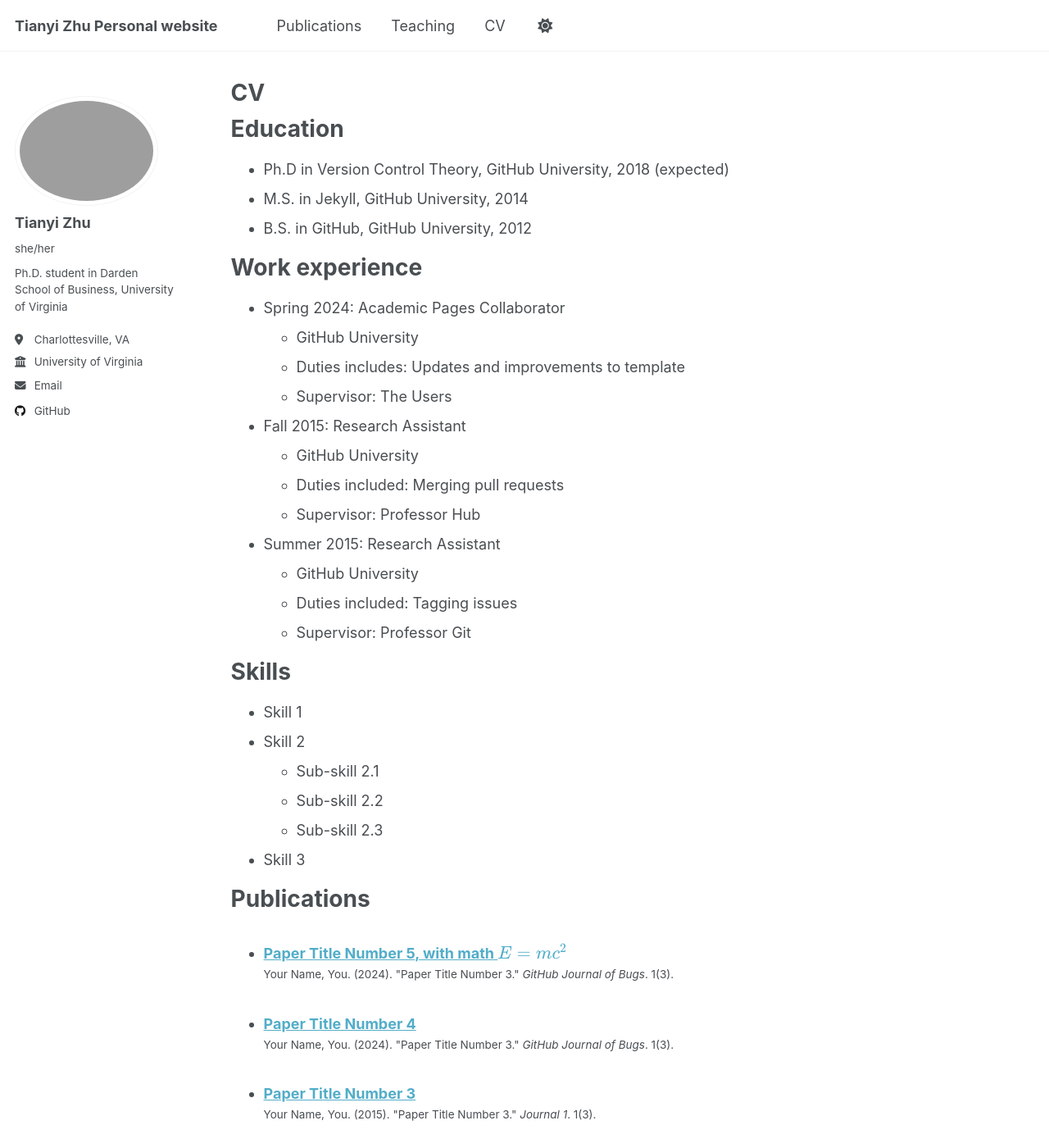
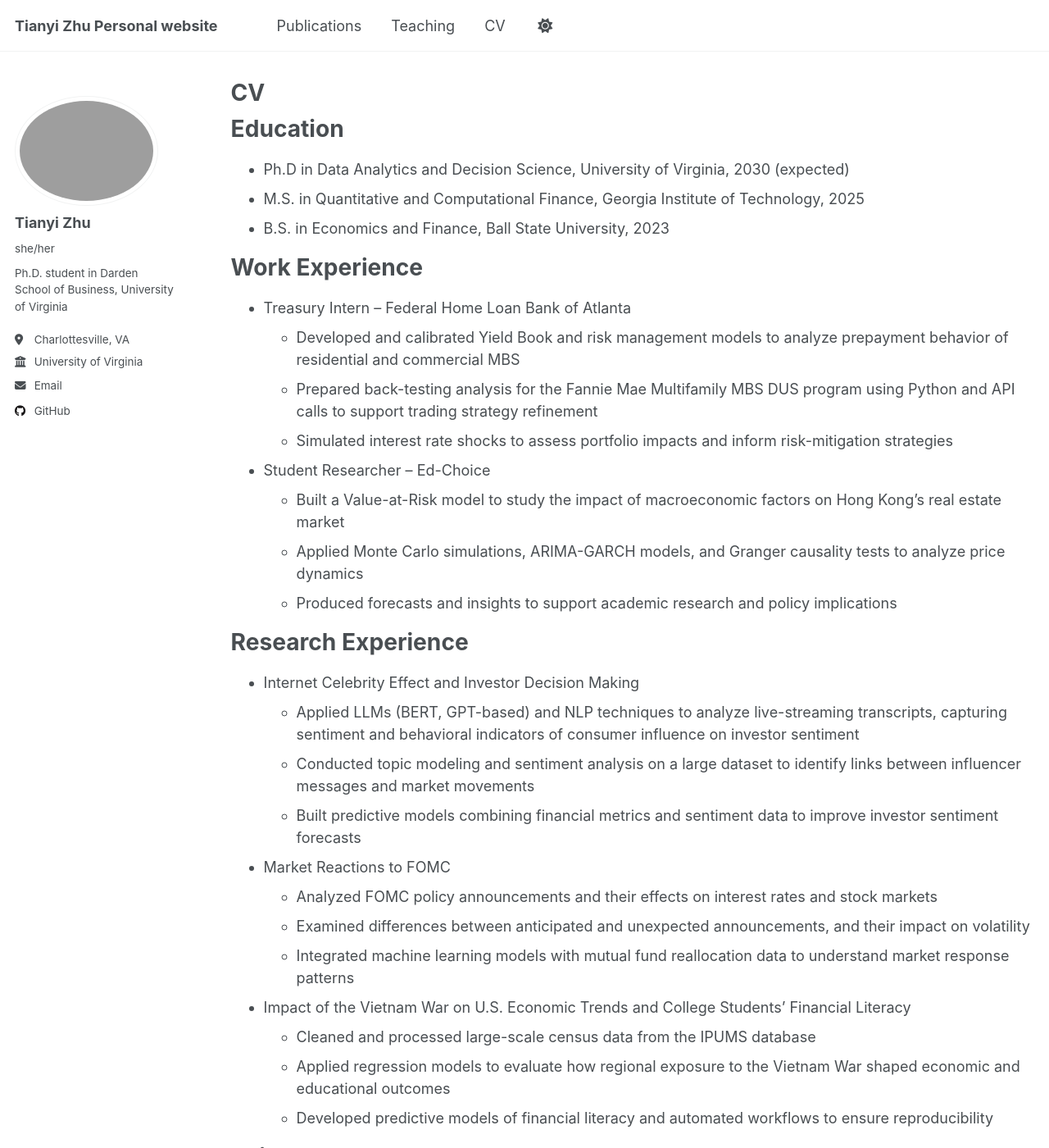
Before and after one commit to TianyiZ0829/TianyiZ0829.github.io, a Jekyll site: the page built from _pages/cv.md, in a window 1280 px wide and 1400 px high. Shown: the whole window at 82% size. Built offline with Jekyll 4.4.1, drawn with Linux system fonts in a browser that asks for light colours; a script that is not in the unit is left out; some of the changed text lies outside the part shown.

Commit message:
Update cv.md

```diff
--- a/_pages/cv.md
+++ b/_pages/cv.md
@@ -11,35 +11,68 @@ redirect_from:
 
 Education
 ======
-* Ph.D in Version Control Theory, GitHub University, 2018 (expected)
-* M.S. in Jekyll, GitHub University, 2014
-* B.S. in GitHub, GitHub University, 2012
+* Ph.D in Data Analytics and Decision Science, University of Virginia, 2030 (expected)
+* M.S. in Quantitative and Computational Finance, Georgia Institute of Technology, 2025
+* B.S. in Economics and Finance, Ball State University, 2023
 
-Work experience
+Work Experience
 ======
-* Spring 2024: Academic Pages Collaborator
-  * GitHub University
-  * Duties includes: Updates and improvements to template
-  * Supervisor: The Users
 
-* Fall 2015: Research Assistant
-  * GitHub University
-  * Duties included: Merging pull requests
-  * Supervisor: Professor Hub
+* Treasury Intern – Federal Home Loan Bank of Atlanta
+  * Developed and calibrated Yield Book and risk management models to analyze prepayment behavior of residential and commercial MBS
+  * Prepared back-testing analysis for the Fannie Mae Multifamily MBS DUS program using Python and API calls to support trading strategy refinement
+  * Simulated interest rate shocks to assess portfolio impacts and inform risk-mitigation strategies
 
-* Summer 2015: Research Assistant
-  * GitHub University
-  * Duties included: Tagging issues
-  * Supervisor: Professor Git
+* Student Researcher – Ed-Choice
+  * Built a Value-at-Risk model to study the impact of macroeconomic factors on Hong Kong’s real estate market
+  * Applied Monte Carlo simulations, ARIMA-GARCH models, and Granger causality tests to analyze price dynamics
+  * Produced forecasts and insights to support academic research and policy implications
+
+
+Research Experience
+======
+
+* Internet Celebrity Effect and Investor Decision Making
+  * Applied LLMs (BERT, GPT-based) and NLP techniques to analyze live-streaming transcripts, capturing sentiment and behavioral indicators of consumer influence on investor sentiment
+  * Conducted topic modeling and sentiment analysis on a large dataset to identify links between influencer messages and market movements
+  * Built predictive models combining financial metrics and sentiment data to improve investor sentiment forecasts
+
+* Market Reactions to FOMC
+  * Analyzed FOMC policy announcements and their effects on interest rates and stock markets
+  * Examined differences between anticipated and unexpected announcements, and their impact on volatility
+  * Integrated machine learning models with mutual fund reallocation data to understand market response patterns
+
+* Impact of the Vietnam War on U.S. Economic Trends and College Students’ Financial Literacy
+  * Cleaned and processed large-scale census data from the IPUMS database
+  * Applied regression models to evaluate how regional exposure to the Vietnam War shaped economic and educational outcomes
+  * Developed predictive models of financial literacy and automated workflows to ensure reproducibility
+
+
+
 
 Skills
 ======
-* Skill 1
-* Skill 2
-  * Sub-skill 2.1
-  * Sub-skill 2.2
-  * Sub-skill 2.3
-* Skill 3
+
+* **Programming Languages**
+  * Julia
+  * Python
+    * PyTorch
+    * scikit-learn
+    * pandas / NumPy
+  * C++
+  * SQL
+
+* **Machine Learning & Modeling**
+  * Deep learning model development (PyTorch, Hugging Face Transformers)
+  * Reinforcement learning and decision-making models
+  * Time series modeling (ARIMA, GARCH, state-space models)
+  * Optimization techniques (linear, convex, and robust optimization)
+
+* **Data & Research Tools**
+  * Data visualization: Matplotlib, Plotly, Seaborn
+  * Statistical analysis: STATA, R
+  * Git / GitHub
+
 
 Publications
 ======
@@ -47,18 +80,7 @@ Publications
     {% include archive-single-cv.html %}
   {% endfor %}</ul>
 
-Talks
-======
-  <ul>{% for post in site.talks reversed %}
-    {% include archive-single-talk-cv.html  %}
-  {% endfor %}</ul>
-
-Teaching
-======
-  <ul>{% for post in site.teaching reversed %}
-    {% include archive-single-cv.html %}
-  {% endfor %}</ul>
 
 Service and leadership
 ======
-* Currently signed in to 43 different slack teams
+* Ball State University Economics Club Co-president with Christian Garrett
```
